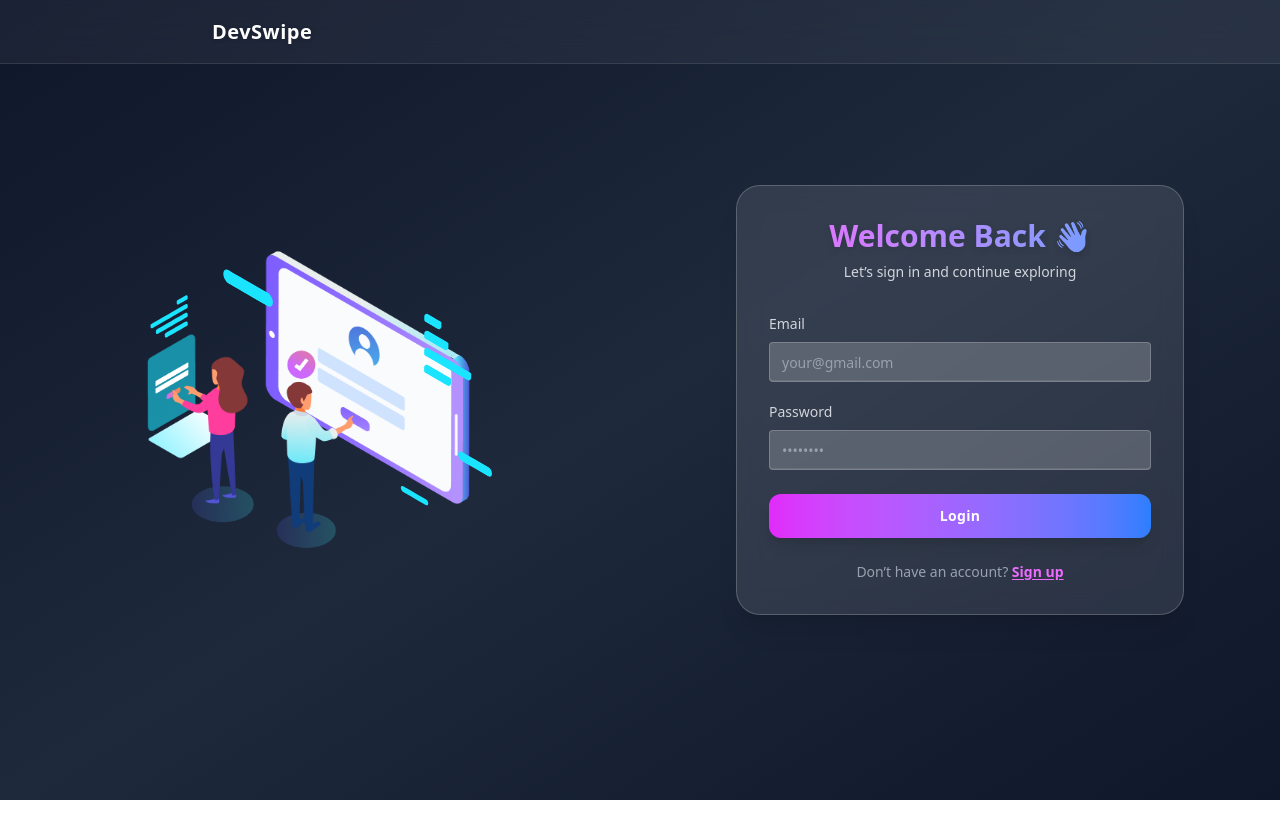
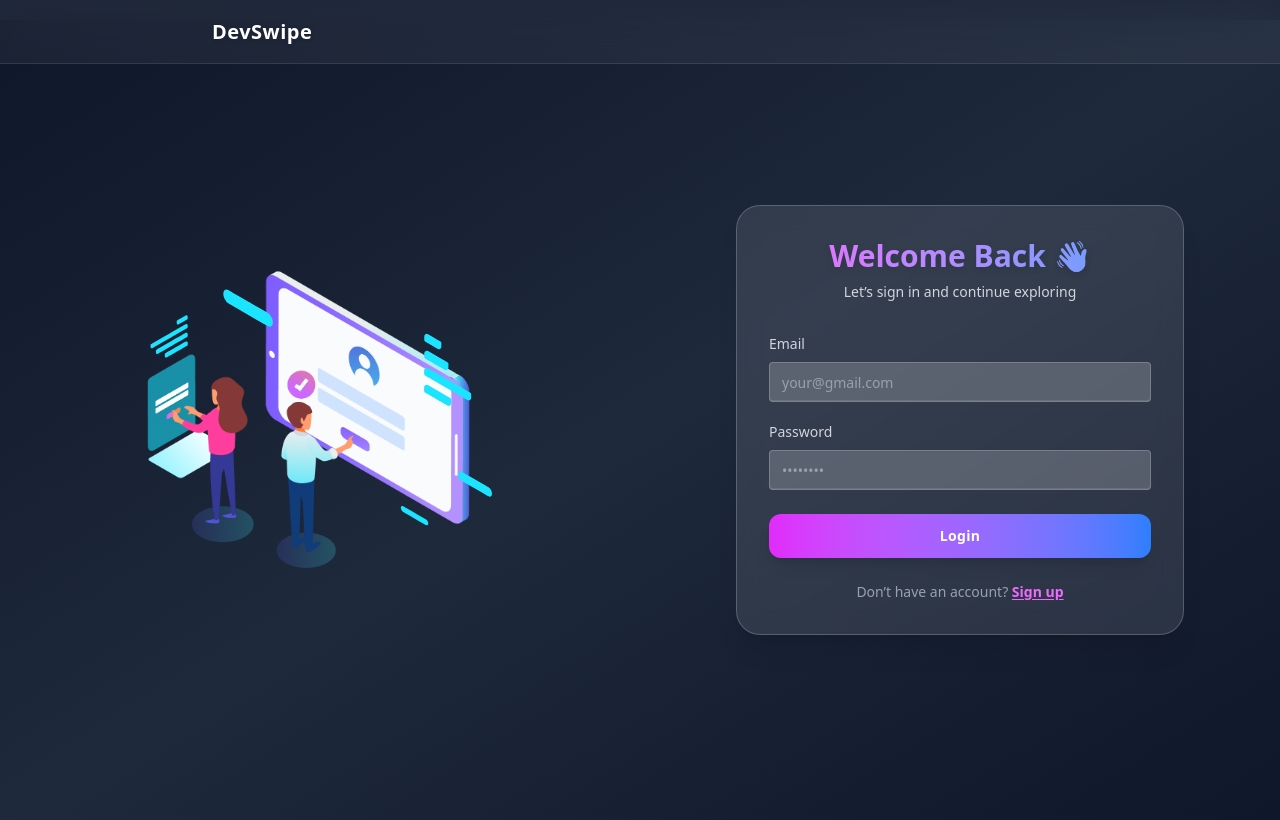
Before and after one commit to Chandrasekhar-koneti/devTinderWeb, a React (Vite) app: page /login in a window 1280 px wide. Built offline with nearby package versions, Linux system fonts and the light colour scheme; no server answers.

Commit message:
padding bug fixed

```diff
--- a/src/components/Body.jsx
+++ b/src/components/Body.jsx
@@ -8,7 +8,9 @@ const Body = () => {
   return (
     <>
       <Navbar />
-      <Outlet />
+      <div className="pt-[20px]">
+        <Outlet />
+      </div>
     </>
   );
 };
```
